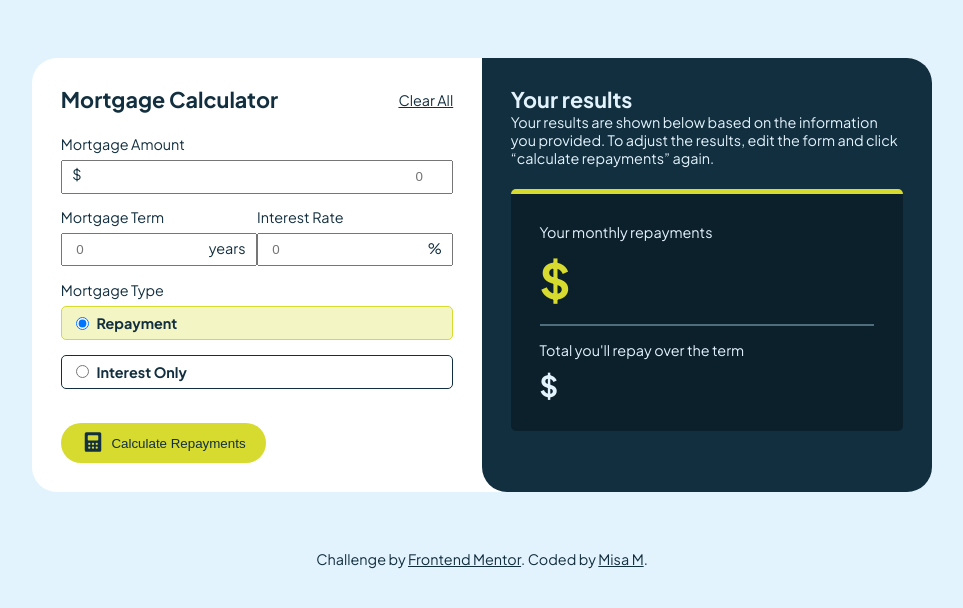
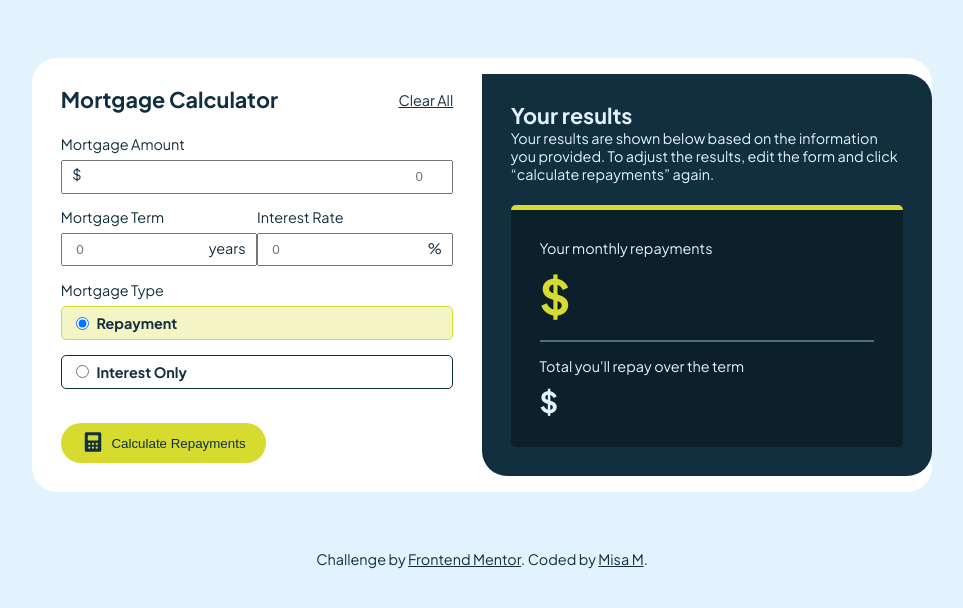
Before and after one commit to mmisa0009/calculator, a plain HTML site: page index.html in a window 1280 px wide. Shown: the whole page, without its empty margins (158-1121 px from the left). Drawn offline with Linux system fonts and the light colour scheme.

Commit message:
modify css

```diff
--- a/style.css
+++ b/style.css
@@ -27,6 +27,7 @@ body {
     justify-content: space-between;
     background-color: white;
     border-radius: 25px;
+    align-items: center;;
 }
 
 .column.left {
```
